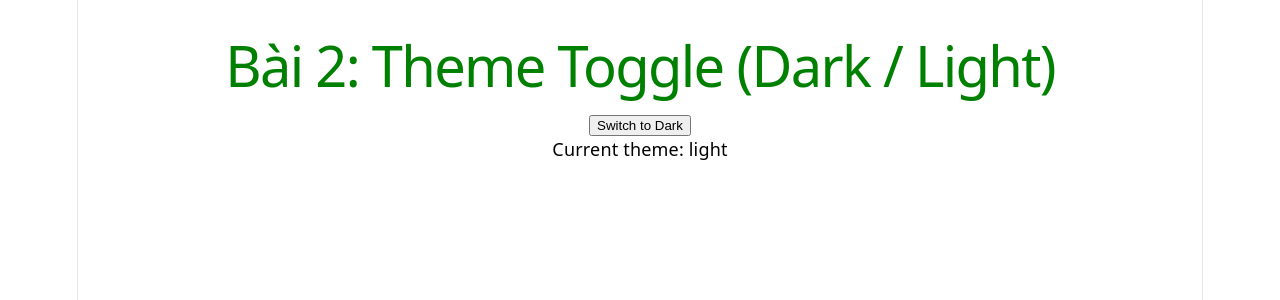
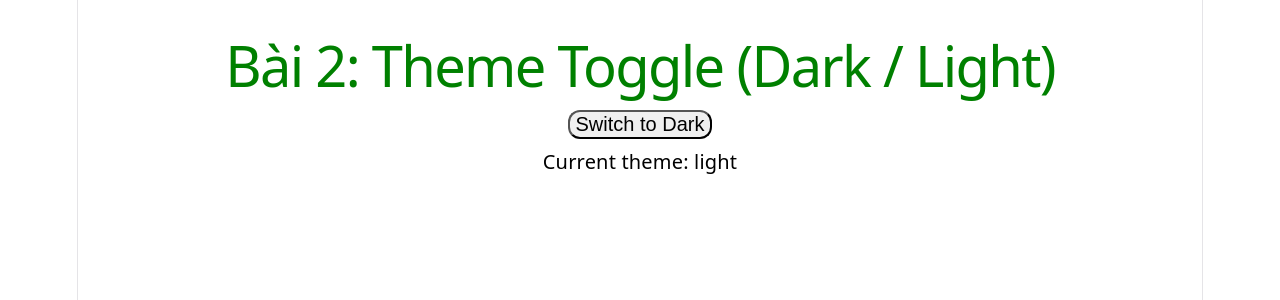
Before and after one commit to NhungNhung02/BaiTapThucHanhTuan7_Recoil, a React (Vite) app: page / in a window 1280 px wide. Shown: the top 300 px of the page. Built offline with nearby package versions, Linux system fonts and the light colour scheme.

Commit message:
Bai2_recoil

```diff
--- a/src/pages/Bai2/Bai2.jsx
+++ b/src/pages/Bai2/Bai2.jsx
@@ -16,7 +16,7 @@ export default function Bai2() {
     >
       <h1 style={{color: "green"}}>Bài 2: Theme Toggle (Dark / Light)</h1>
       <ThemeToggle />
-      <p>Current theme: {theme}</p>
+      <p style={{ fontSize: "20px", padding:"10px"}}>Current theme: {theme}</p>
     </div>
   );
 }
--- a/src/pages/Bai2/components/ThemeToggle.jsx
+++ b/src/pages/Bai2/components/ThemeToggle.jsx
@@ -12,7 +12,7 @@ export default function ThemeToggle() {
   };
 
   return (
-    <button onClick={toggleTheme}>
+    <button style={{borderRadius:"12px", fontSize: "20px",}} onClick={toggleTheme}>
       Switch to {theme === "light" ? "Dark" : "Light"}
     </button>
   );
```
Also changed, not shown: src/pages/Bai3/Bai3.jsx (added).
